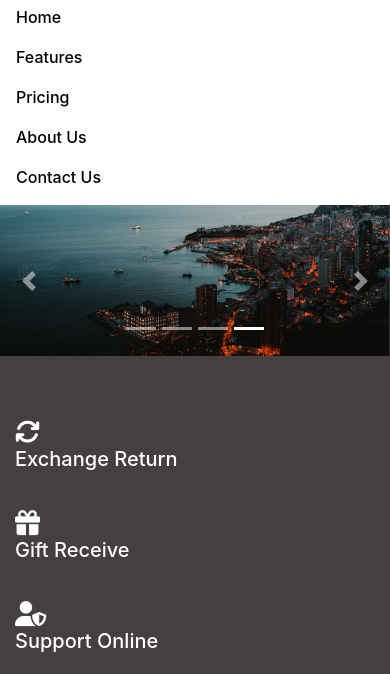
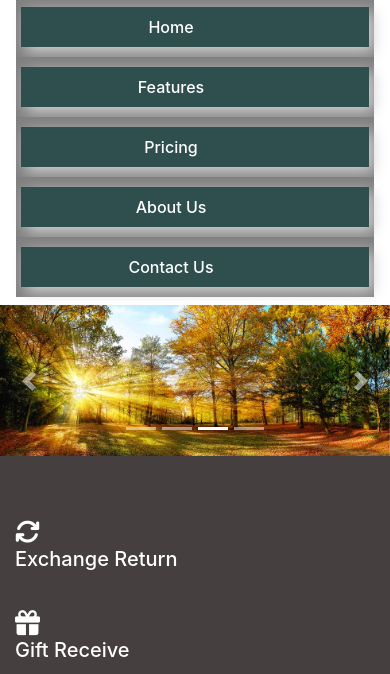
Before and after one commit to arr-atiq/antopolis-commerce, a plain HTML site: page index.html in a window 390 px wide. Both pictures are taken after a click on the button "Toggle navigation". Shown: the part 106-780 px from the top of the page. Drawn offline with nearby package versions, Linux system fonts and the light colour scheme.

Commit message:
responsiveness fixed

```diff
--- a/index.html
+++ b/index.html
@@ -53,7 +53,7 @@
 
   <!-- start with slider -->
 
-  <div id="carouselExampleIndicators" class="carousel slide" data-ride="carousel" data-interval="2000">
+  <div id="carouselExampleIndicators" class="carousel slide" data-ride="carousel" data-interval="3000">
     <ol class="carousel-indicators">
       <li data-target="#carouselExampleIndicators" data-slide-to="0" class="active"></li>
       <li data-target="#carouselExampleIndicators" data-slide-to="1"></li>
--- a/style.css
+++ b/style.css
@@ -36,9 +36,19 @@
     font-size: 50px;
     font-weight: 400;
 }
-@media screen and (max-width: 411px){
+@media screen and (max-width: 540px){
     #nav-ul{
-
+        width: 100%;
+    }
+    #nav-ul li{
+        background-color: gray;
+    }
+    #nav-ul li a{
+        color: white;
+        text-align: center;
+        background-color: darkslategray;
+        margin: 10px 5px 10px 5px;
+        box-shadow: 5px 5px 15px lightgray;
     }
 }
 .btn0{
```
